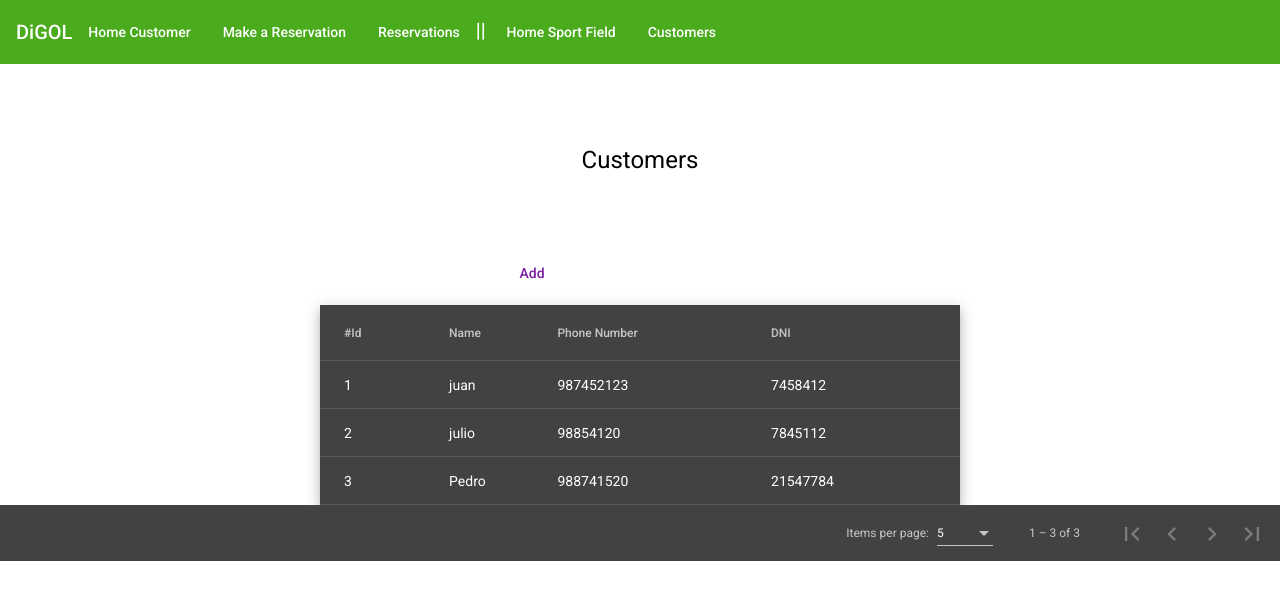
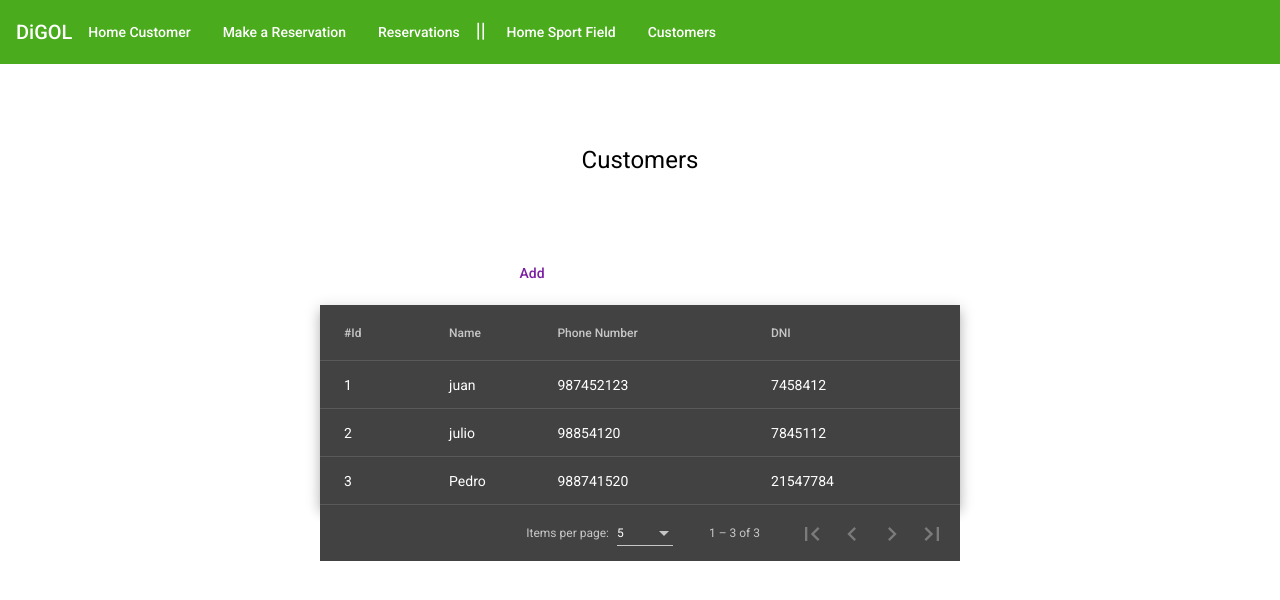
Before and after one commit to DiGol-OpenSource/Front-end, an Angular app: page /customers in a window 1280 px wide. Shown: the top 600 px of the page. Built offline with nearby package versions, Linux system fonts and the light colour scheme; no server answers; data requests are answered from the project's data file.

Commit message:
Style: Modified style for customer-home

```diff
--- a/src/app/customer-list/page/customer/customers.component.css
+++ b/src/app/customer-list/page/customer/customers.component.css
@@ -3,6 +3,10 @@
   width: 50%;
   margin: 0 auto;
 
+}
+mat-paginator{
+  width: 50%;
+  margin: 0 auto;
 }
 
 th {
--- a/src/app/home/pages/customer-home/customer-home.component.css
+++ b/src/app/home/pages/customer-home/customer-home.component.css
@@ -1,8 +1,8 @@
 .mat-card {
     max-width: 350px;
+    margin: 100px;
 }
 .main-card{
-
     height: 60rem;
     display: grid;
     grid-template-columns: repeat(3, 1fr);
--- a/src/app/home/pages/sport-field-home/sport-field-home.component.css
+++ b/src/app/home/pages/sport-field-home/sport-field-home.component.css
@@ -1,5 +1,6 @@
 .mat-card {
     max-width: 350px;
+    margin: 100px;
 }
 .main-card{
 
--- a/src/app/reservations/pages/reservations/reservations.component.css
+++ b/src/app/reservations/pages/reservations/reservations.component.css
@@ -3,7 +3,10 @@
   width: 50%;
   margin: 0 auto;
 }
-
+mat-paginator{
+  width: 50%;
+  margin: 0 auto;
+}
 th {
   text-align: center;
 }
--- a/src/main.ts
+++ b/src/main.ts
@@ -1,12 +1,5 @@
-import { enableProdMode } from '@angular/core';
 import { platformBrowserDynamic } from '@angular/platform-browser-dynamic';
-
 import { AppModule } from './app/app.module';
-import { environment } from './environments/environment';
-
-if (environment.production) {
-  enableProdMode();
-}
 
 platformBrowserDynamic().bootstrapModule(AppModule)
   .catch(err => console.error(err));
```
Also changed, not shown: src/app/home/pages/customer-home/customer-home.component.html (line endings or trailing spaces).
